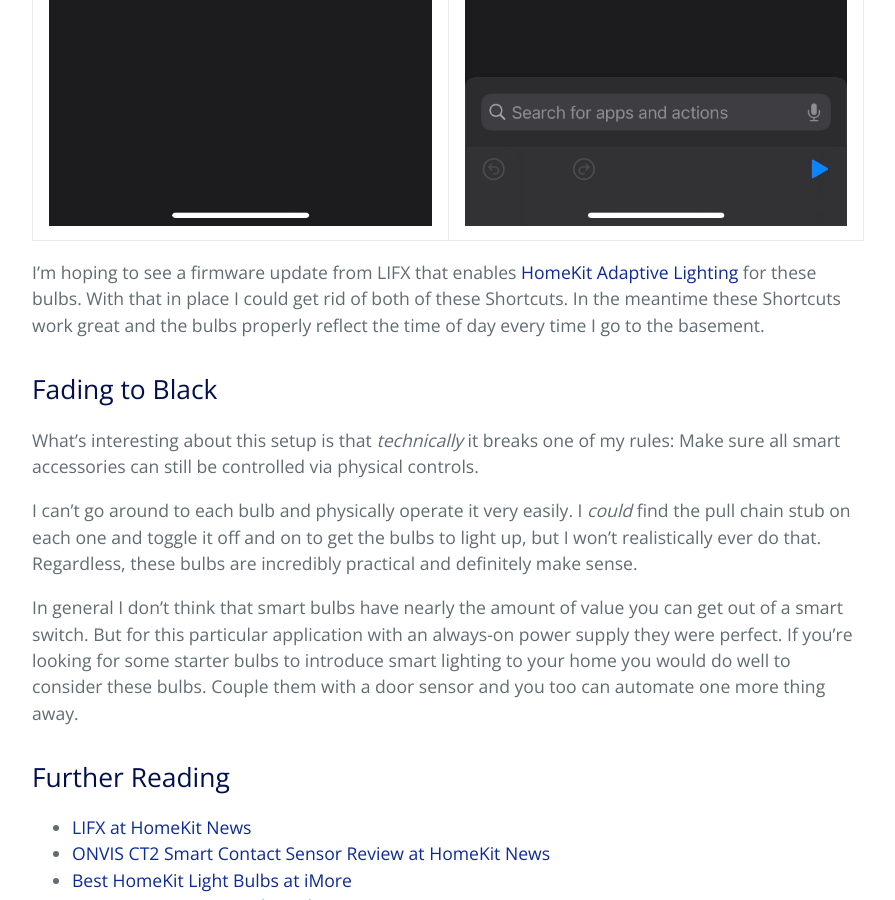
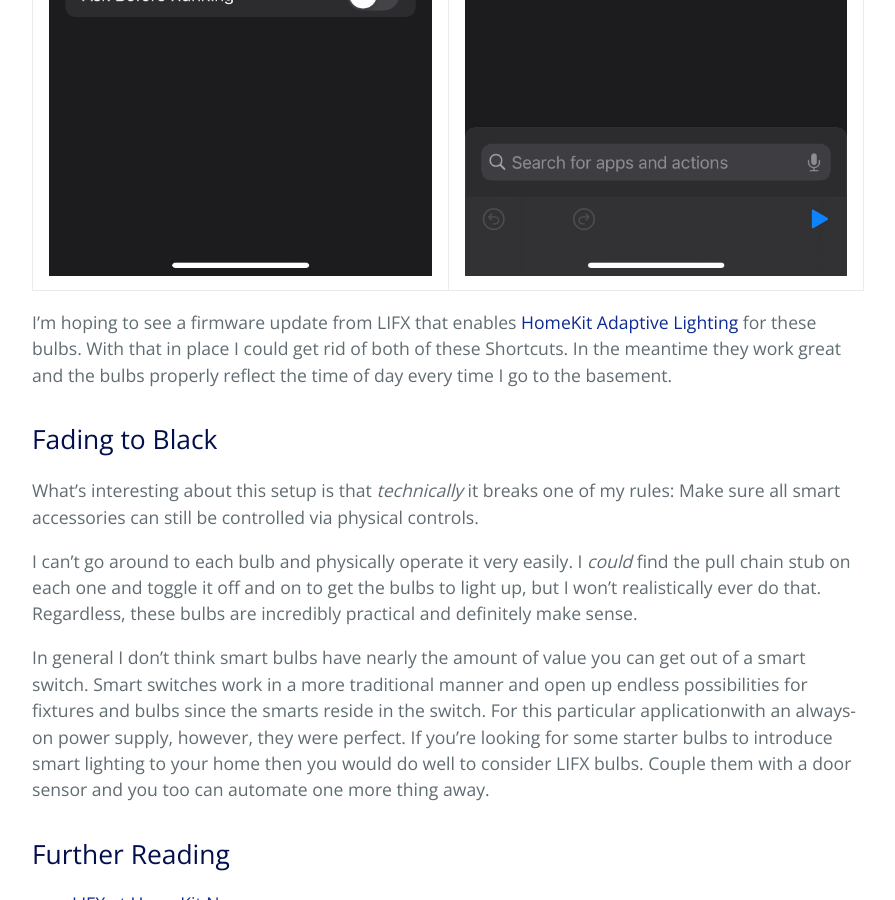
Before and after one commit to MrRooni/homekitbuilds, a Jekyll site: the page built from 2021-05-21-lighting-my-basement-with-lifx-and-onvis.md, in a window 1280 px wide and 900 px high, scrolled down 9975 px. Shown: the whole window, without its empty margins (192-1087 px from the left). Built offline with Jekyll 4.4.1, drawn with Linux system fonts in a browser that asks for light colours; some of the changed text lies outside the part shown.

Commit message:
More edits

```diff
--- a/2021-05-21-lighting-my-basement-with-lifx-and-onvis.md
+++ b/2021-05-21-lighting-my-basement-with-lifx-and-onvis.md
@@ -57,7 +57,7 @@
 
 This automation works 100% of the time, but it doesn’t always fire immediately. I’d say that about 90% of the time the lights come on as soon as the door opens. The other 10% of the time it’s a mixed bag with the lights coming on as I’m heading down the stairs or am in the basement headed to my destination. One time I actually made it all the way to the freezer (which is just about as far from the door as I can go) before the lights finally kicked on.
 
-The other less-than-great aspect of these accessories are their apps. They are clearly write-once, run-anywhere apps designed to check a box. They aren’t great iOS apps by any means. I don’t really use them beyond periodic checks for firmware updates, so they aren’t a deal breaker. There is one thing that tells me someone at LIFX cares about making a great iOS app, though: the LIFX app exposes [Siri Shortcuts](https://support.apple.com/en-us/HT209055). More on that in the **Automations** section below.
+The other less-than-great aspect of these accessories are their apps. They are clearly write-once, run-anywhere apps designed to get something out to both iOS and Android with as little engineering effort as possible. They aren’t great iOS apps by any means. Given that I don’t really use them beyond periodic checks for firmware updates they aren’t a deal breaker. There is one thing that tells me someone at LIFX cares about making a great iOS app, though: the LIFX app exposes [Siri Shortcuts](https://support.apple.com/en-us/HT209055). More on that in the **Automations** section below.
 
 | The LIFX App | The ONVIS App |
 | ------ | ------ |
@@ -81,7 +81,7 @@
 | ![LIFX sunrise automation in the Shortcuts app](/assets/images/lifx-sunrise-automation-1.jpeg) | ![LIFX sunrise automation actions in the Shortcuts app](/assets/images/lifx-sunrise-automation-2.jpeg) |
 
 
-I’m hoping to see a firmware update from LIFX that enables [HomeKit Adaptive Lighting](https://homekitnews.com/2020/11/02/adaptive-lighting-in-homekit-how-it-really-works/) for these bulbs. With that in place I could get rid of both of these Shortcuts. In the meantime these Shortcuts work great and the bulbs properly reflect the time of day every time I go to the basement.
+I’m hoping to see a firmware update from LIFX that enables [HomeKit Adaptive Lighting](https://homekitnews.com/2020/11/02/adaptive-lighting-in-homekit-how-it-really-works/) for these bulbs. With that in place I could get rid of both of these Shortcuts. In the meantime they work great and the bulbs properly reflect the time of day every time I go to the basement.
 
 ## Fading to Black
 
@@ -89,7 +89,7 @@
 
 I can’t go around to each bulb and physically operate it very easily. I _could_ find the pull chain stub on each one and toggle it off and on to get the bulbs to light up, but I won’t realistically ever do that. Regardless, these bulbs are incredibly practical and definitely make sense.
 
-In general I don’t think that smart bulbs have nearly the amount of value you can get out of a smart switch. But for this particular application with an always-on power supply they were perfect. If you’re looking for some starter bulbs to introduce smart lighting to your home you would do well to consider these bulbs. Couple them with a door sensor and you too can automate one more thing away.
+In general I don’t think smart bulbs have nearly the amount of value you can get out of a smart switch. Smart switches work in a more traditional manner and open up endless possibilities for fixtures and bulbs since the smarts reside in the switch. For this particular applicationwith an always-on power supply, however, they were perfect. If you’re looking for some starter bulbs to introduce smart lighting to your home then you would do well to consider LIFX bulbs. Couple them with a door sensor and you too can automate one more thing away.
 
 ## Further Reading
 
```
Also changed, not shown: other parts of 2021-05-21-lighting-my-basement-with-lifx-and-onvis.md (+1 -1 lines), assets/images/home-layout-basement.png, assets/images/home-layout-first-floor.png.
